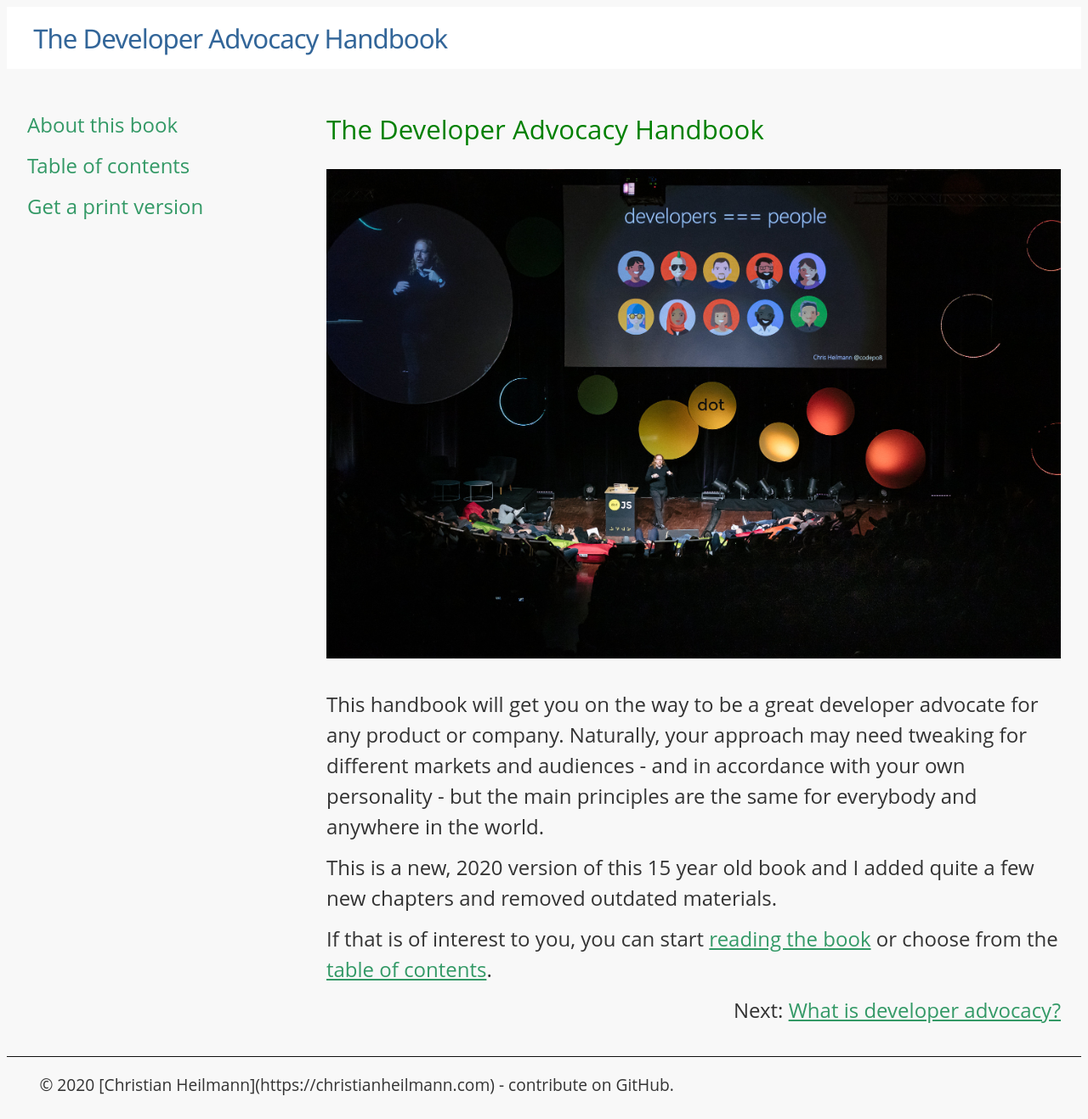
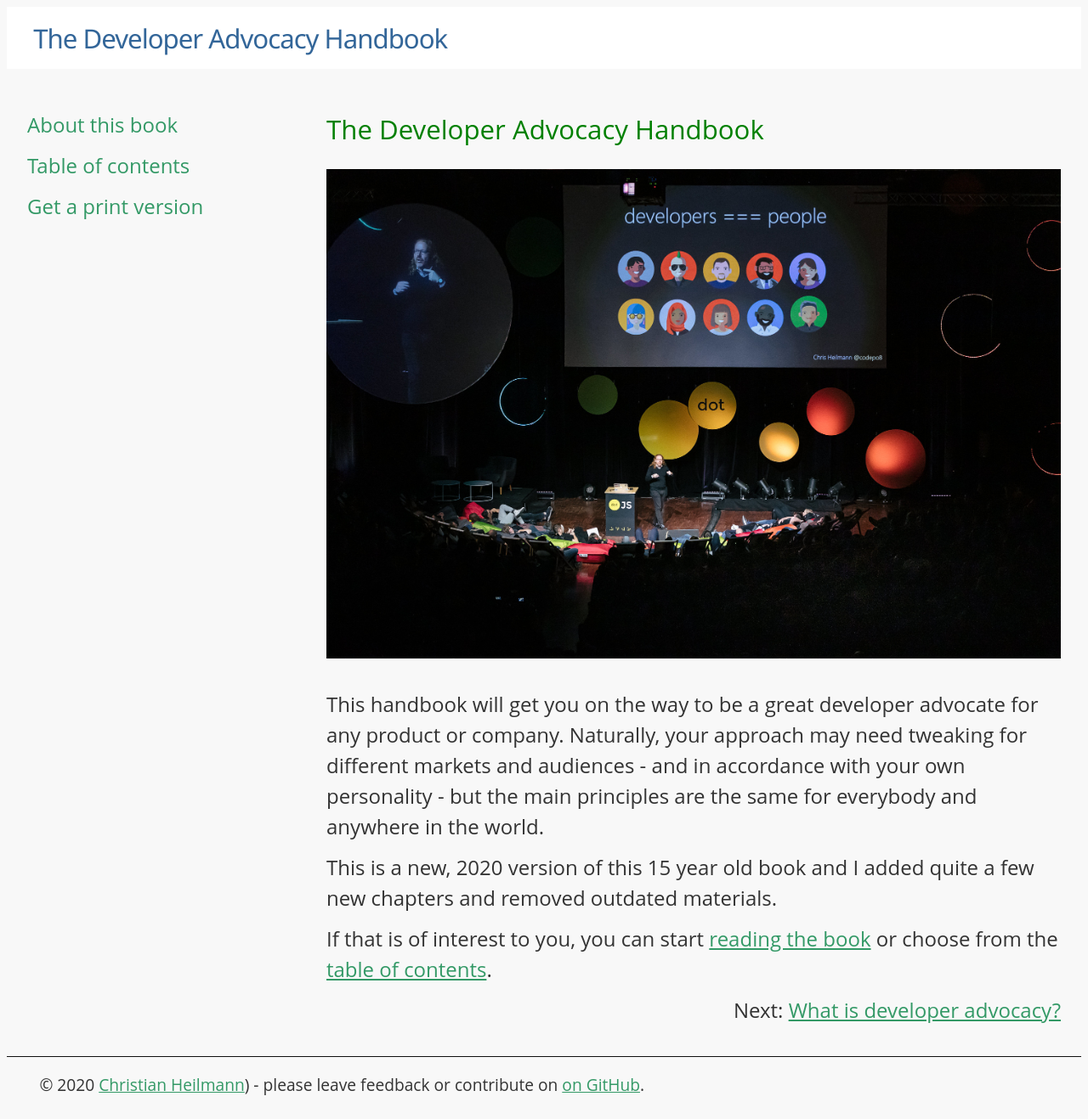
Before and after one commit to codepo8/developer-advocacy-handbook, a Jekyll site: the page built from README.md, in a window 1280 px wide. Shown: the whole page at 85% size. Built offline with Jekyll 4.4.1, drawn with Linux system fonts in a browser that asks for light colours; our own code applies the rules of GitHub Pages for plain Markdown files.

Commit message:
Update footer.html

```diff
--- a/_includes/footer.html
+++ b/_includes/footer.html
@@ -1 +1 @@
-&copy; 2020 [Christian Heilmann](https://christianheilmann.com) - contribute on GitHub.
+&copy; 2020 <a href="https://christianheilmann.com">Christian Heilmann</a>) - please leave feedback or contribute on <a href="">on GitHub</a>.
```
